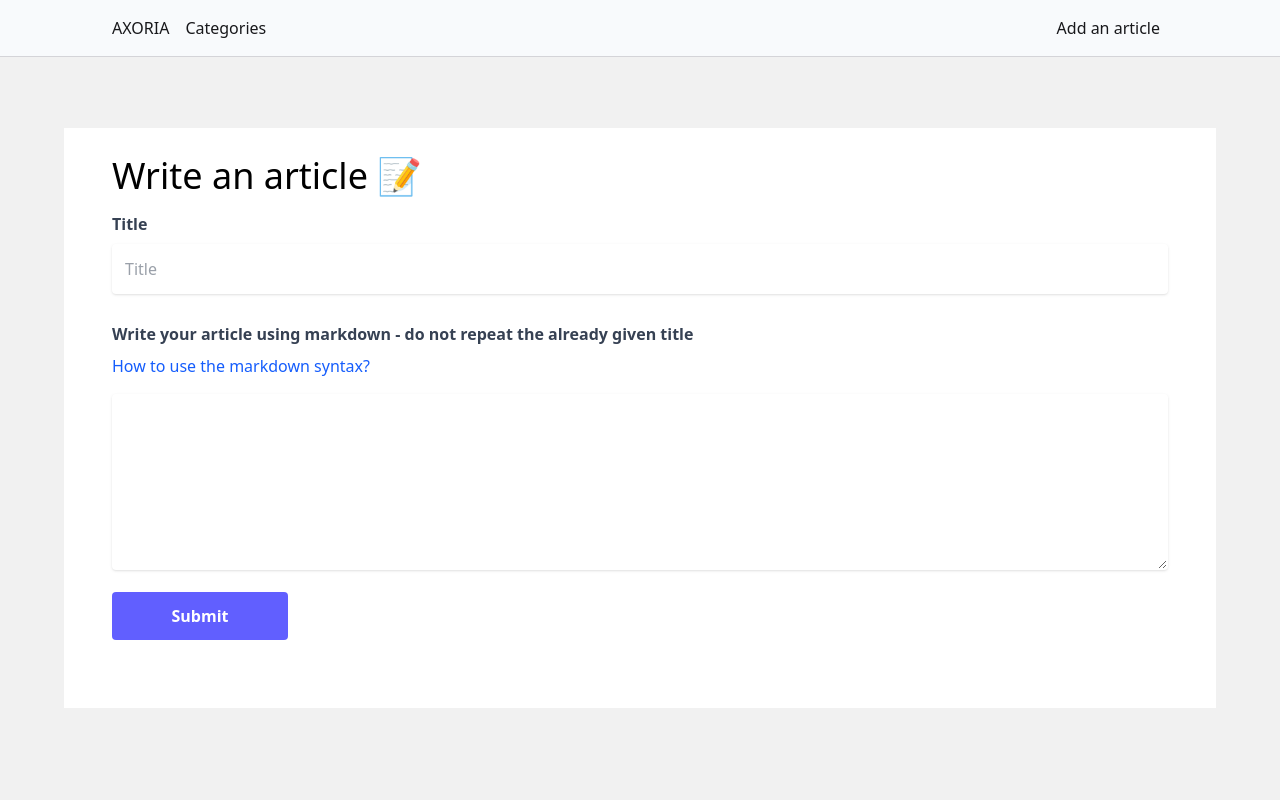
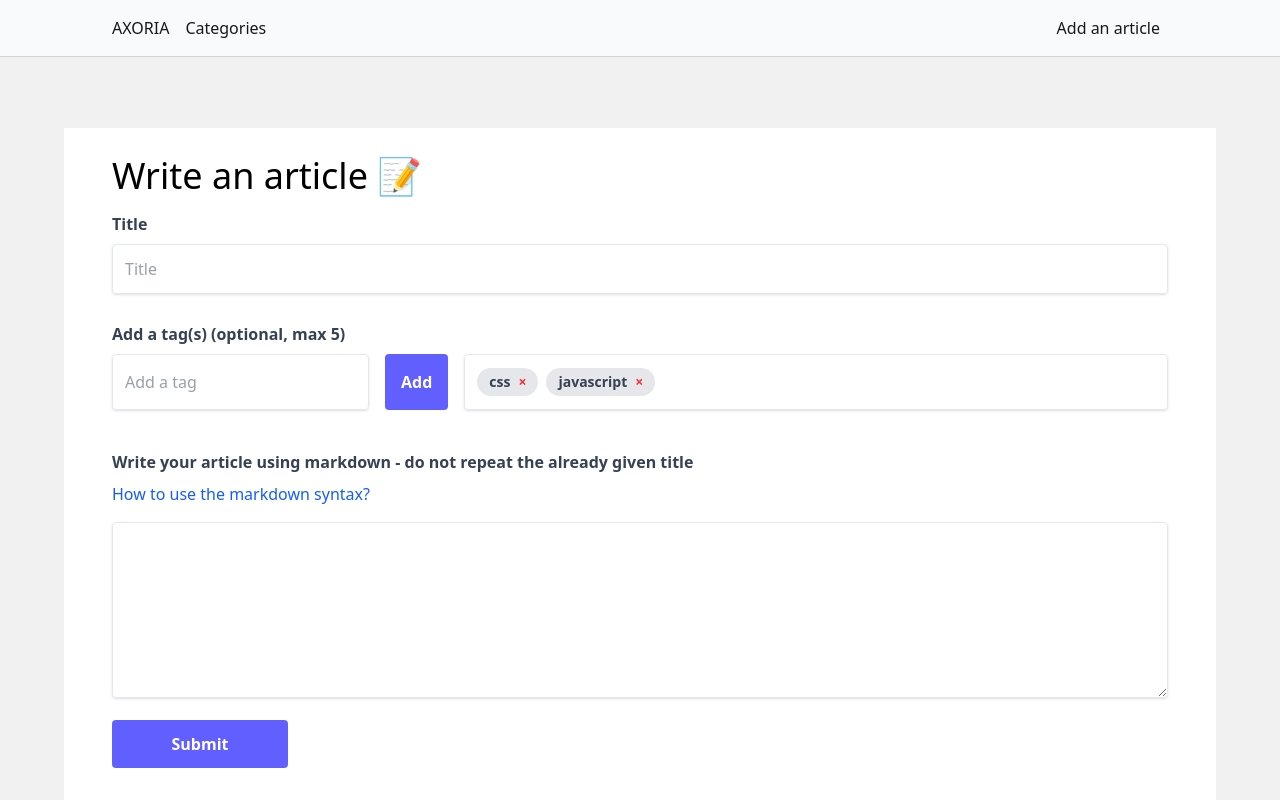
Before and after one commit to Vinchd/Axoria-Blog, a Next.js app: page /dashboard/create in a window 1280 px wide. Shown: the top 800 px of the page. Built offline with nearby package versions, Linux system fonts and the light colour scheme.

Commit message:
add tags interface

```diff
--- a/src/app/dashboard/create/page.jsx
+++ b/src/app/dashboard/create/page.jsx
@@ -1,7 +1,15 @@
 "use client";
+import { useState, useRef } from "react";
 import { addPost } from "@/lib/serverActions/blog/postServerActions";
 
 export default function page() {
+	const [tags, setTags] = useState(["css", "javascript"]);
+	const tagInputRef = useRef(null);
+
+	const handleAddTag = () => {};
+
+	const handleRemoveTag = (tag) => {};
+
 	const handleSubmit = async (e) => {
 		e.preventDefault();
 		const formData = new FormData(e.target);
@@ -26,8 +34,46 @@ export default function page() {
 					id="title"
 					placeholder="Title"
 					required
-					className="shadow mb-7 p-3 border border-transparent rounded focus:outline-slate-400 w-full text-gray-700"
+					className="shadow mb-7 p-3 border border-slate-200 rounded focus:outline-slate-400 w-full text-gray-700"
 				/>
+				<div className="mb-10">
+					<label htmlFor="tag" className="f-label">
+						Add a tag(s) (optional, max 5)
+					</label>
+					<div className="flex">
+						<input
+							type="text"
+							id="tag"
+							placeholder="Add a tag"
+							ref={tagInputRef}
+							className="shadow p-3 border border-slate-200 rounded focus:outline-slate-400 text-gray-700"
+						/>
+						<button
+							type="button"
+							onClick={handleAddTag}
+							className="bg-indigo-500 hover:bg-indigo-700 mx-4 p-4 rounded font-bold text-white cursor-pointer"
+						>
+							Add
+						</button>
+						<div className="flex items-center shadow px-3 border border-slate-200 rounded overflow-y-auto whitespace-nowrap grow">
+							{tags.map((tag) => (
+								<span
+									key={tag}
+									className="inline-block bg-gray-200 mr-2 px-3 py-1 rounded-full font-semibold text-gray-700 text-sm whitespace-nowrap"
+								>
+									{tag}
+									<button
+										type="button"
+										onClick={() => handleRemoveTag(tag)}
+										className="ml-2 text-red-500 cursor-pointer"
+									>
+										&times;
+									</button>
+								</span>
+							))}
+						</div>
+					</div>
+				</div>
 				<label htmlFor="markdownArticle" className="f-label">
 					Write your article using markdown - do not repeat the already given
 					title
@@ -44,9 +90,12 @@ export default function page() {
 					name="markdownArticle"
 					id="markdownArticle"
 					required
-					className="shadow mb-4 p-8 border border-transparent rounded focus:outline-slate-400 w-full min-h-44 text-gray-700 text-xl appearance-none"
+					className="shadow mb-4 p-8 border border-slate-200 rounded focus:outline-slate-400 w-full min-h-44 text-gray-700 text-xl appearance-none"
 				/>
-				<button className="bg-indigo-500 hover:bg-indigo-700 mb-4 px-4 py-3 border-none rounded min-w-44 font-bold text-white transition-all duration-200">
+				<button
+					type="submit"
+					className="bg-indigo-500 hover:bg-indigo-700 mb-4 px-4 py-3 border-none rounded min-w-44 font-bold text-white transition-all duration-200 cursor-pointer"
+				>
 					Submit
 				</button>
 			</form>
--- a/src/components/Navbar.jsx
+++ b/src/components/Navbar.jsx
@@ -10,7 +10,7 @@ export default function Navbar() {
 				<Link href="/categories" className="mx-2 mr-auto text-zinc-900">
 					Categories
 				</Link>
-				<Link href="dashboard/create" className="mx-2 text-zinc-900">
+				<Link href="/dashboard/create" className="mx-2 text-zinc-900">
 					Add an article
 				</Link>
 			</div>
--- a/src/lib/serverMethods/blog/postMethods.js
+++ b/src/lib/serverMethods/blog/postMethods.js
@@ -13,11 +13,14 @@ export async function getPost(slug) {
 	}
 }
 
-export async function getPosts(params) {
+export async function getPosts() {
 	try {
 		await connectToDB();
 		const posts = await Post.find({});
 
 		return posts;
-	} catch (err) {}
+	} catch (err) {
+		console.error("Error fetching posts:", err);
+		throw new Error("Failed to fetch posts");
+	}
 }
```
